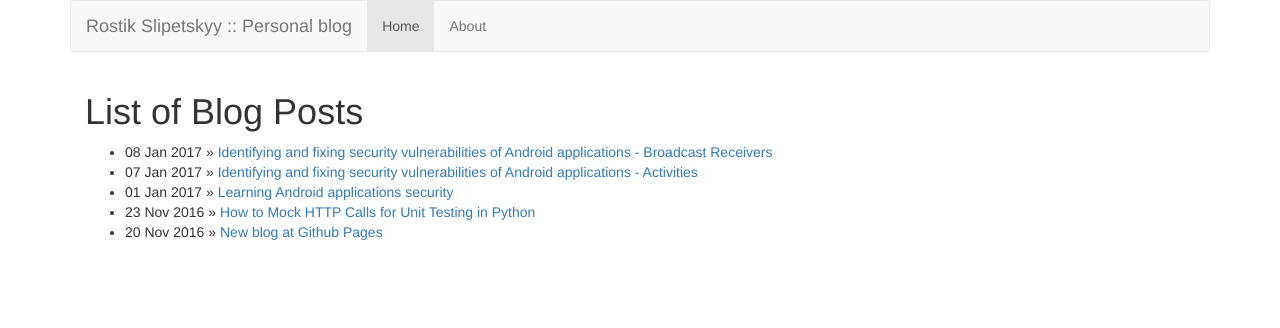
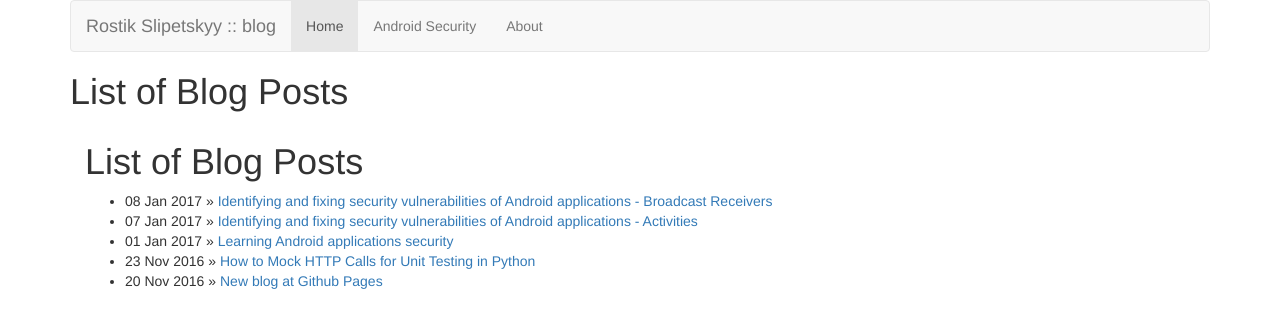
Before and after one commit to oldbam/oldbam.github.io, a Jekyll site: the page built from index.html, in a window 1280 px wide. Shown: the top 328 px of the page. Built offline with Jekyll 4.4.1, drawn with Linux system fonts in a browser that asks for light colours.

Commit message:
changing default layout

```diff
--- a/_layouts/default.html
+++ b/_layouts/default.html
@@ -23,13 +23,14 @@
               <span class="icon-bar"></span>
               <span class="icon-bar"></span>
             </button>
-	    <a class="navbar-brand" href="/">Rostik Slipetskyy :: Personal blog</a>
+	    <a class="navbar-brand" href="/">Rostik Slipetskyy :: blog</a>
           </div>
           <!-- Collect the nav links, forms, and other content for toggling -->
           <div class="collapse navbar-collapse" id="navbar-collapse-1">
             <ul class="nav navbar-nav">
               <li class="active"><a href="/">Home <span class="sr-only">(current)</span></a></li>
-	      <li><a href="#">About</a></li>
+			  <li><a href="/android/security/">Android Security</a></li>
+			  <li><a href="/about/">About</a></li>
             </ul>
           </div>
         </div>
@@ -37,6 +38,7 @@
     </header>
 
     <article>
+	  <h1>{{ page.title }}</h1>
       <div class="container">
         {{ content }}
       </div>
```
